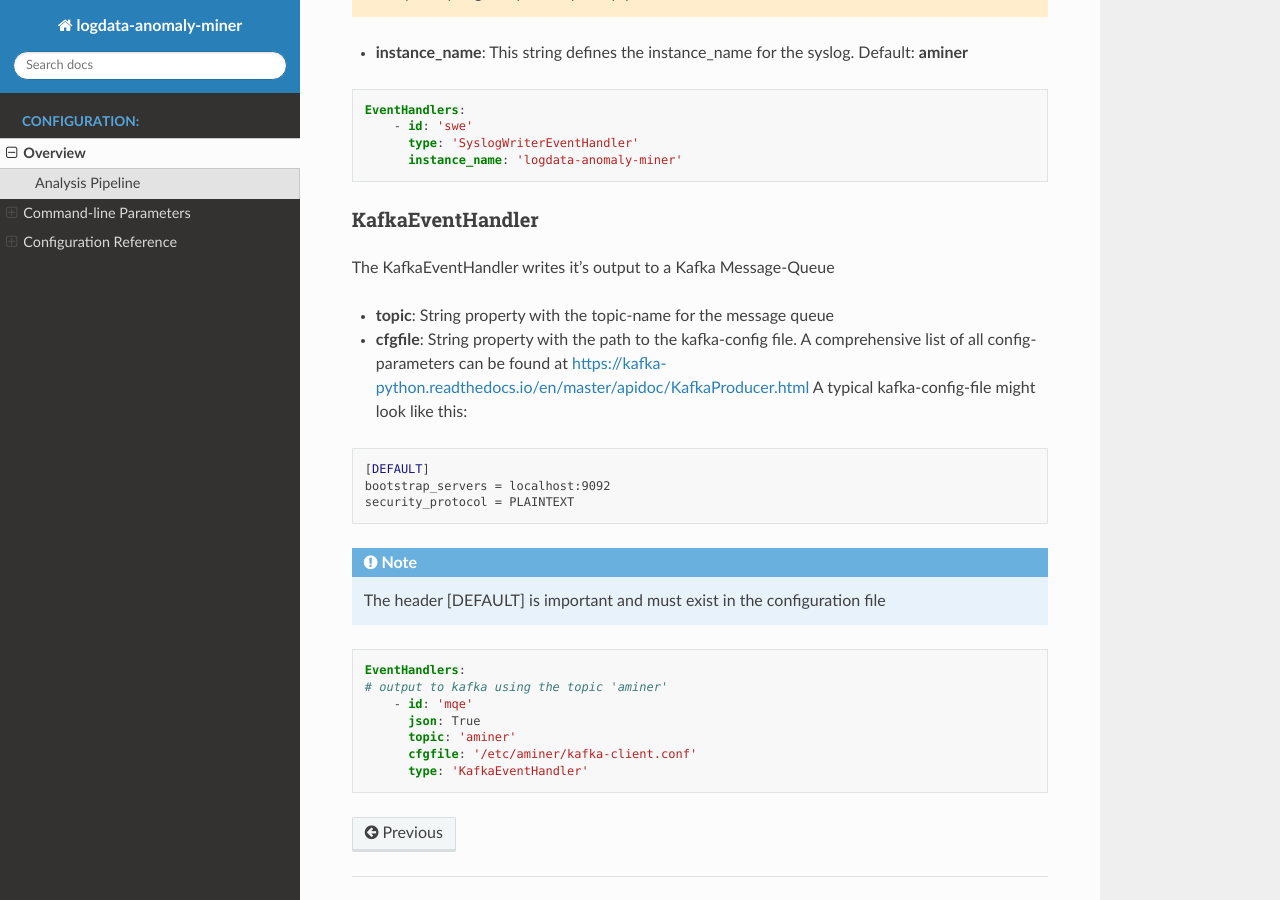
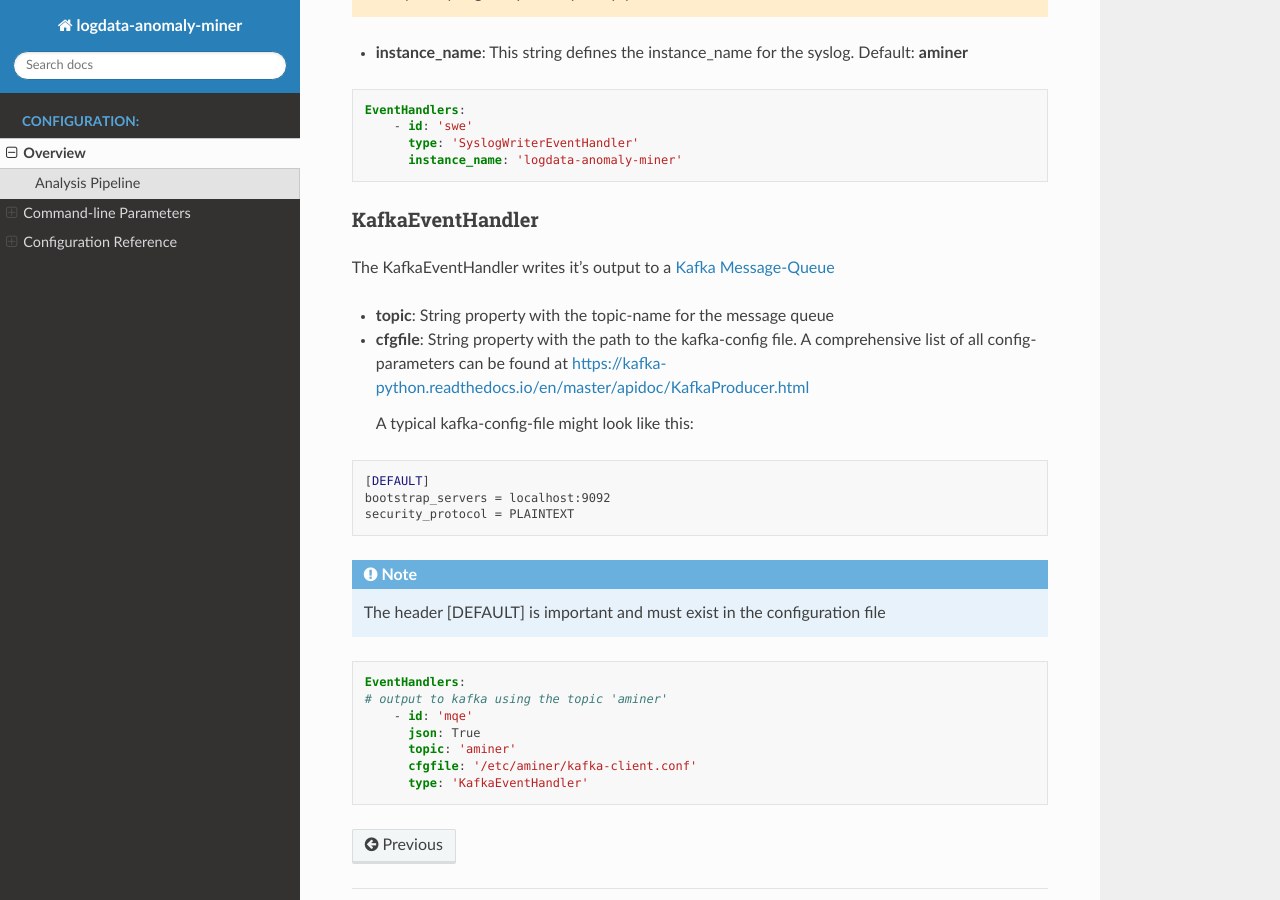
Before and after one commit to ait-aecid/logdata-anomaly-miner, a Sphinx documentation site: the page built from docs/CONFIGURATION.rst, in a window 1280 px wide and 900 px high, scrolled down 49694 px. Built offline with Sphinx 7.4.7 and the Read the Docs theme 2.0.0, drawn with Linux system fonts in a browser that asks for light colours; pages that are not in the unit, such as notebooks, are missing from menus; part of the change alters nothing that is shown.

```diff
--- a/docs/CONFIGURATION.rst
+++ b/docs/CONFIGURATION.rst
@@ -2222,10 +2222,11 @@ The SyslogWriterEventHandler writes alerts to the local syslog instance.
 KafkaEventHandler
 ~~~~~~~~~~~~~~~~~
 
-The KafkaEventHandler writes it's output to a Kafka Message-Queue
+The KafkaEventHandler writes it's output to a `Kafka Message-Queue <https://kafka.apache.org/>`_
 
 * **topic**: String property with the topic-name for the message queue
 * **cfgfile**: String property with the path to the kafka-config file. A comprehensive list of all config-parameters can be found at https://kafka-python.readthedocs.io/en/master/apidoc/KafkaProducer.html
+
   A typical kafka-config-file might look like this:
 
 .. code-block:: yaml
```
